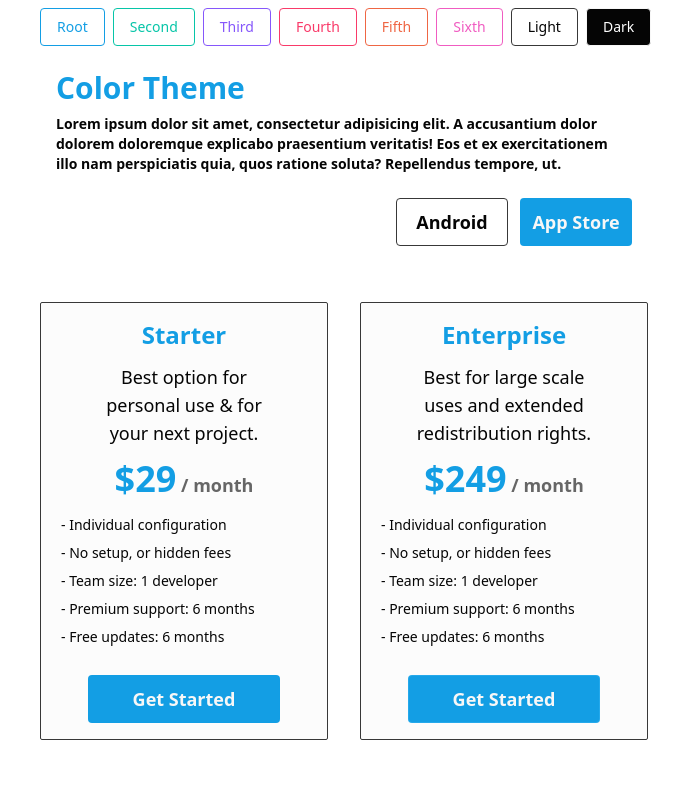
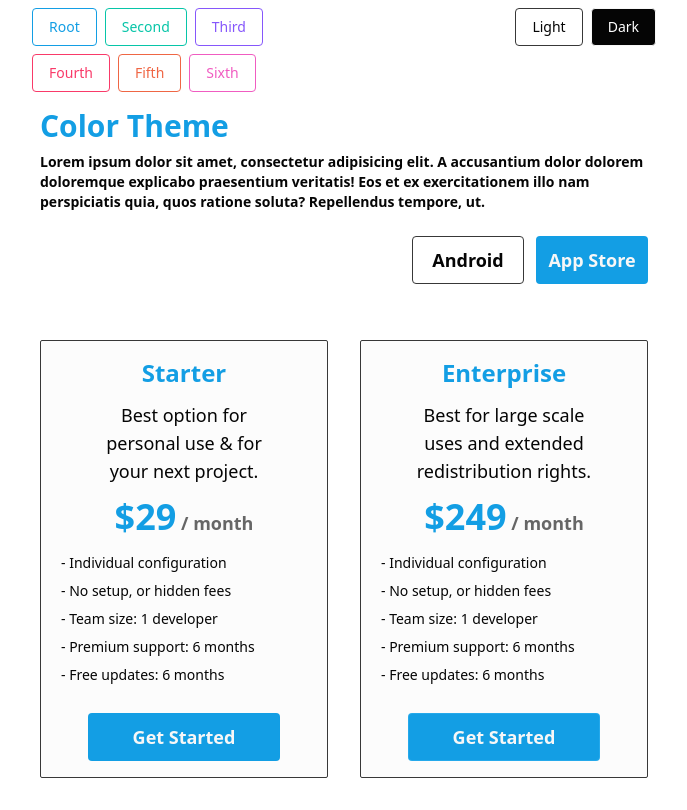
Before and after one commit to okanay/DigitalMenu, a Next.js app: page / in a window 1280 px wide. Shown: the whole page, without its empty margins (296-983 px from the left). Built offline with nearby package versions, Linux system fonts and the light colour scheme.

Commit message:
V0.4ColorTheme6

```diff
--- a/components/layout/layout.js
+++ b/components/layout/layout.js
@@ -4,7 +4,7 @@ import Theme from "./theme";
 const Layout = ({children}) => {
 
     return (
-        <div className={'mx-auto max-w-screen-tablet mx-auto flex flex-col justify-start text-sm'}>
+        <div className={'max-w-screen-tablet w-full mx-auto text-sm'}>
             <Theme>
                 {children}
             </Theme>
--- a/components/layout/theme.js
+++ b/components/layout/theme.js
@@ -28,10 +28,12 @@ const Theme = ({children}) => {
     return (
         <div className={`${theme.mode} ${theme.color}`}>
             <div className={'bg-skin-theme-body-50'}>
-               <div className={'flex flex-col px-4 justify-between gap-2 py-2 tablet:flex-row'}>
+                <div className="flex flex-col gap-2 w-full flex-wrap p-2">
 
+                    <div className="flex flex-row gap-2 justify-between w-full flex-wrap flex-wrap-reverse">
+
+                        {/* ROOT _ SECOND _ THIRD */}
                         <div className="flex flex-row gap-2">
-
                             <button
                                 onClick={() => {
                                     handleColorMode('root')
@@ -55,7 +57,32 @@ const Theme = ({children}) => {
                                 className={`${darkMode === "-light" ? "third-light" : "third-dark"} hover:bg-skin-theme-body-100/80 text-sm px-4 py-2 rounded text-skin-theme-500 bg-skin-theme-body-50 border border-skin-theme-500`}>
                                 Third
                             </button>
+                        </div>
 
+
+                        {/* LIGHT _ DARK _ MODE */}
+                        <div className="flex flex-row gap-2">
+                            <button
+                                onClick={() => {
+                                    handleDarkMode('-light')
+                                }}
+                                className={'-light text-sm px-4 py-2 rounded text-skin-theme-font-50 bg-skin-theme-body-50 hover:bg-skin-theme-body-100/80 border border-skin-theme-body-900'}>
+                                Light
+                            </button>
+
+                            <button
+                                onClick={() => {
+                                    handleDarkMode('-dark')
+                                }}
+                                className={'-dark text-sm px-4 py-2 rounded text-skin-theme-font-50 bg-skin-theme-body-50 hover:bg-skin-theme-body-100/80 border border-skin-theme-body-900'}>
+                                Dark
+                            </button>
+                        </div>
+
+                    </div>
+
+                    {/* FOURTH _ FIFTH _ SIXTH */}
+                    <div className={'space-x-2'}>
                         <button
                             onClick={() => {
                                 handleColorMode('fourth')
@@ -79,27 +106,7 @@ const Theme = ({children}) => {
                             className={`${darkMode === "-light" ? "sixth-light" : "sixth-dark"}  hover:bg-skin-theme-body-100/80 text-sm px-4 py-2 rounded text-skin-theme-500 bg-skin-theme-body-50 border border-skin-theme-500`}>
                             Sixth
                         </button>
-
-
                     </div>
-                <div className="flex flex-row gap-2">
-                    <button
-                        onClick={() => {
-                            handleDarkMode('-light')
-                        }}
-                        className={'-light text-sm px-4 py-2 rounded text-skin-theme-font-50 bg-skin-theme-body-50 hover:bg-skin-theme-body-100/80 border border-skin-theme-body-900'}>
-                        Light
-                    </button>
-
-                    <button
-                        onClick={() => {
-                            handleDarkMode('-dark')
-                        }}
-                        className={'-dark text-sm px-4 py-2 rounded text-skin-theme-font-50 bg-skin-theme-body-50 hover:bg-skin-theme-body-100/80 border border-skin-theme-body-900'}>
-                        Dark
-                    </button>
-                </div>
-
             </div>
                  {children}
             </div>
--- a/pages/index.js
+++ b/pages/index.js
@@ -3,9 +3,9 @@ import {useEffect, useState} from "react";
 export default function Home() {
 
     return (
-        <div className={`mx-auto max-w-screen-tablet mx-auto flex flex-col justify-start px-4`}>
+        <div className={`flex flex-col justify-center w-full px-4 py-2`}>
 
-            <div className={`flex flex-col justify-start w-full p-4 gap-2 pb-12 bg-skin-theme-body-50`}>
+            <div className={`flex flex-col justify-start w-full gap-2 pb-12 bg-skin-theme-body-50`}>
                 <h1 className={'text-3xl text-skin-theme-500 font-bold text-start'}>Color Theme</h1>
                 <p className={'text-sm text-skin-theme-font-50 font-semibold'}>Lorem ipsum dolor sit amet, consectetur
                     adipisicing elit. A accusantium dolor dolorem doloremque
```
Lines whose indentation alone changed are shown as unchanged.
